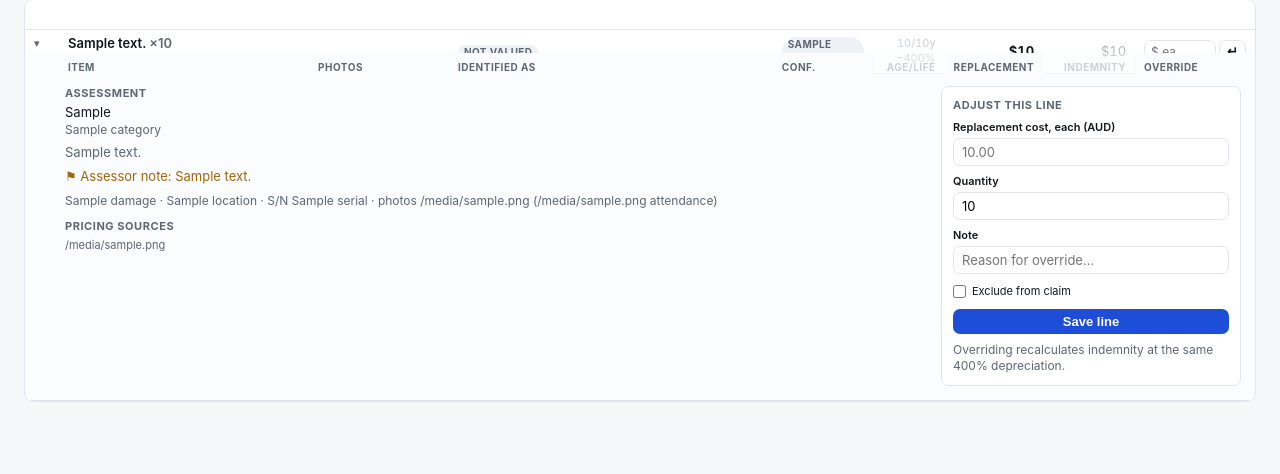
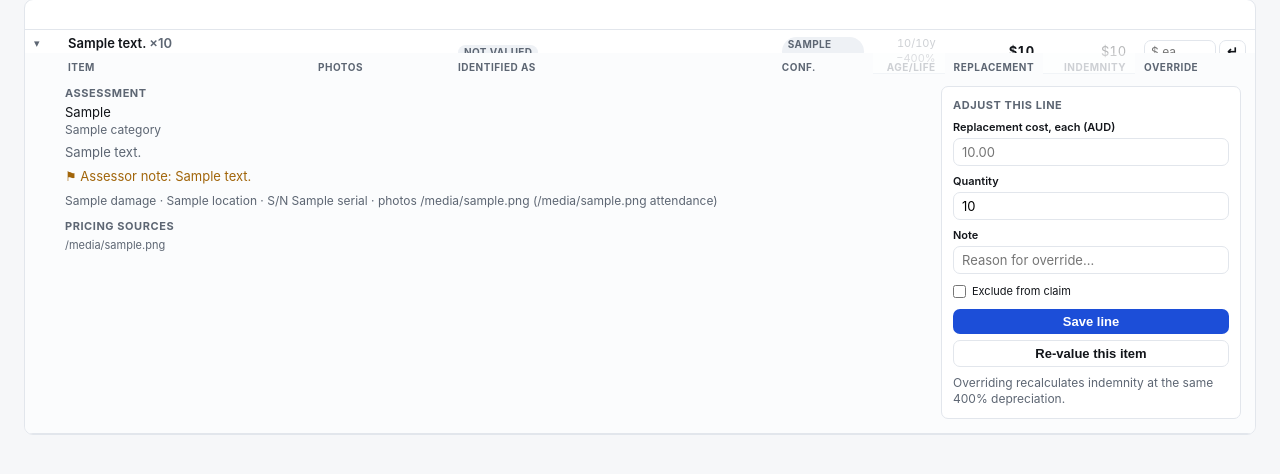
Before and after one commit to coffeeguy77/claimsight, a FastAPI app: template templates/job.html in a window 1280 px wide, after a click that opens the changed part. Shown: the part 209-683 px from the top of the page. Run offline with FastAPI, Linux system fonts and the light colour scheme; the template is opened without the code that fills it: most values are stand-ins (such as "Sample title", 1, 10 or a date in 2020).

Commit message:
Add live valuation progress and per-item re-valuation
Items were marked running the moment they were queued, so a 97-item job showed
80 lines all claiming to be researching while only four were ever in flight,
with no way to tell progress from a stall.

Items now stay queued and are flipped to running by the worker that picks them
up, so the count of running lines never exceeds the worker pool. Adds a progress
bar reporting valued/total, percent, live queued and running counts, a rolling
average per item and an estimated time remaining, plus the descriptions
currently being researched. Each completion is logged to stdout so a long run
can be followed from the deployment logs.

Also guards against double-queueing an item that is already in flight, and adds
a re-value action for a single line so one bad result no longer needs a full
job re-run.

```diff
--- a/main.py
+++ b/main.py
@@ -9,6 +9,7 @@ import re
 import secrets
 import tempfile
 import threading
+import time
 import traceback
 from concurrent.futures import ThreadPoolExecutor
 
@@ -51,6 +52,28 @@ VALUATION_WORKERS = int(os.environ.get("VALUATION_WORKERS", "4"))
 
 _executor = ThreadPoolExecutor(max_workers=VALUATION_WORKERS)
 _job_locks: dict[str, threading.Lock] = {}
+
+# Items handed to a worker but not yet finished. Guards against a second
+# "Value remaining" click re-queueing work that is already in flight.
+_inflight: set[str] = set()
+_inflight_lock = threading.Lock()
+
+# Rolling average of how long one item takes, used to estimate time remaining.
+_timing = {"seconds": 0.0, "count": 0}
+_timing_lock = threading.Lock()
+
+
+def _record_duration(seconds: float) -> None:
+    with _timing_lock:
+        _timing["seconds"] += seconds
+        _timing["count"] += 1
+
+
+def _average_seconds() -> float:
+    with _timing_lock:
+        if not _timing["count"]:
+            return 0.0
+        return _timing["seconds"] / _timing["count"]
 
 
 @app.on_event("startup")
@@ -476,18 +499,29 @@ def start_valuation(
         db.commit()
         return RedirectResponse(f"/jobs/{job_id}", status_code=303)
 
-    targets = [
-        i.id
-        for i in job.items
-        if not i.excluded
-        and not i.manual_override
-        and i.valuation_status in (ValuationStatus.pending, ValuationStatus.failed)
-    ]
+    with _inflight_lock:
+        targets = [
+            i.id
+            for i in job.items
+            if not i.excluded
+            and not i.manual_override
+            and i.valuation_status in (ValuationStatus.pending, ValuationStatus.failed)
+            and i.id not in _inflight
+        ]
+        _inflight.update(targets)
+
+    if not targets:
+        job.status_detail = "Nothing left to value."
+        db.commit()
+        return RedirectResponse(f"/jobs/{job_id}", status_code=303)
+
+    # Items stay pending (= queued) and are flipped to running by the worker
+    # that actually picks them up, so the UI can distinguish the two.
     for item in job.items:
-        if item.id in targets:
-            item.valuation_status = ValuationStatus.running
+        if item.id in targets and item.valuation_status == ValuationStatus.failed:
+            item.valuation_status = ValuationStatus.pending
     job.status = JobStatus.valuing
-    job.status_detail = f"Valuing {len(targets)} items…"
+    job.status_detail = f"Queued {len(targets)} items for valuation."
     db.commit()
 
     _executor.submit(_run_valuations, job_id, targets)
@@ -530,11 +564,16 @@ def _run_valuations(job_id: str, item_ids: list[str]) -> None:
 
 
 def _value_one(item_id: str) -> None:
+    started = time.monotonic()
     db = get_session()
     try:
         item = db.get(Item, item_id)
         if item is None:
             return
+        # Claim it now so the UI shows this one as actively researching.
+        item.valuation_status = ValuationStatus.running
+        db.commit()
+
         captions = [
             p.caption
             for p in db.scalars(
@@ -562,7 +601,19 @@ def _value_one(item_id: str) -> None:
             item.sources = "\n".join(result.sources or [])
         item.valued_at = dt.datetime.now(dt.timezone.utc)
         db.commit()
+
+        elapsed = time.monotonic() - started
+        _record_duration(elapsed)
+        # Surfaced in the Railway logs so a long run can be watched from outside.
+        print(
+            f"[valuation] {item.description[:48]!r} -> "
+            f"{'FAILED' if result.error else f'${item.replacement_value}'} "
+            f"in {elapsed:.0f}s",
+            flush=True,
+        )
     finally:
+        with _inflight_lock:
+            _inflight.discard(item_id)
         db.close()
 
 
@@ -574,9 +625,62 @@ def valuation_progress(
 ):
     job = owned_job(db, job_id, user)
     counts = {status.value: 0 for status in ValuationStatus}
+    rows = []
     for item in job.items:
         counts[item.valuation_status.value] += 1
-    return {"status": job.status.value, "detail": job.status_detail, "counts": counts, "totals": job.totals}
+        if item.valuation_status == ValuationStatus.running:
+            rows.append(item.description[:60])
+
+    total = sum(counts.values())
+    done = counts["complete"] + counts["overridden"] + counts["failed"]
+    outstanding = counts["pending"] + counts["running"]
+
+    average = _average_seconds()
+    eta = None
+    if outstanding and average:
+        # Items run VALUATION_WORKERS at a time.
+        eta = int((outstanding / max(VALUATION_WORKERS, 1)) * average)
+
+    return {
+        "status": job.status.value,
+        "detail": job.status_detail,
+        "counts": counts,
+        "totals": job.totals,
+        "done": done,
+        "total": total,
+        "outstanding": outstanding,
+        "percent": round(done / total * 100) if total else 0,
+        "eta_seconds": eta,
+        "average_seconds": round(average, 1),
+        "researching": rows,
+        "workers": VALUATION_WORKERS,
+    }
+
+
+@app.post("/items/{item_id}/value")
+def value_single_item(
+    item_id: str,
+    user: User = Depends(require_user),
+    db: Session = Depends(db_dependency),
+):
+    """Re-run valuation for one line without touching the rest of the job."""
+    item = db.get(Item, item_id)
+    if not item:
+        raise HTTPException(404, "Item not found")
+    job = owned_job(db, item.job_id, user)
+    if not os.environ.get("ANTHROPIC_API_KEY"):
+        raise HTTPException(400, "ANTHROPIC_API_KEY is not configured.")
+
+    with _inflight_lock:
+        if item_id in _inflight:
+            return RedirectResponse(f"/jobs/{job.id}#item-{item_id}", status_code=303)
+        _inflight.add(item_id)
+
+    item.valuation_status = ValuationStatus.pending
+    item.manual_override = False
+    db.commit()
+    _executor.submit(_value_one, item_id)
+    return RedirectResponse(f"/jobs/{job.id}#item-{item_id}", status_code=303)
 
 
 @app.post("/items/{item_id}")
--- a/templates/job.html
+++ b/templates/job.html
@@ -82,6 +82,18 @@
   #lightbox img{max-width:92vw;max-height:92vh;border-radius:6px}
   .banner{background:var(--warn-soft);border:1px solid #f5d99b;color:var(--warn);
     padding:7px 12px;border-radius:7px;font-size:13px;margin-bottom:10px}
+
+  /* ---- valuation progress --------------------------------------------- */
+  .prog{background:var(--card);border:1px solid var(--line);border-radius:9px;
+    padding:10px 14px;margin-bottom:12px}
+  .prog[hidden]{display:none}
+  .prow{display:flex;align-items:center;gap:10px;margin-bottom:7px;font-size:13px}
+  .bar{height:6px;background:#eef1f5;border-radius:4px;overflow:hidden}
+  .fill{height:100%;background:var(--accent);border-radius:4px;transition:width .6s ease}
+  .queued{color:var(--muted)}
+  .working{color:var(--accent);font-weight:600}
+  @keyframes pulse{0%,100%{opacity:1}50%{opacity:.45}}
+  .working{animation:pulse 1.6s ease-in-out infinite}
   @media(max-width:1100px){.dgrid{grid-template-columns:1fr}}
 </style>
 {% endblock %}
@@ -106,6 +118,18 @@
 </div>
 
 {% if job.status_detail %}<div class="banner" id="statusbar">{{ job.status_detail }}</div>{% endif %}
+
+<div class="prog" id="prog" {% if not (pending or running) %}hidden{% endif %}>
+  <div class="prow">
+    <strong id="p-head">Valuing…</strong>
+    <span class="hint" id="p-sub"></span>
+    <span style="flex:1"></span>
+    <span class="hint" id="p-eta"></span>
+    <button class="btn ghost small" type="button" onclick="location.reload()">Refresh now</button>
+  </div>
+  <div class="bar"><div class="fill" id="p-fill" style="width:0%"></div></div>
+  <div class="hint" id="p-now" style="margin-top:5px"></div>
+</div>
 
 <form method="post" action="/jobs/{{ job.id }}/settings" class="strip">
   <div class="cell"><span class="l">Items</span>
@@ -179,8 +203,9 @@
     <td>
       {% if st in ('complete','overridden') %}
         <div class="idn" title="{{ item.identified_as }}">{{ item.identified_as or item.category }}</div>
-      {% elif st == 'running' %}<span class="pill">researching…</span>
+      {% elif st == 'running' %}<span class="pill working">researching…</span>
       {% elif st == 'failed' %}<span class="pill low">failed</span>
+      {% elif job.status.value == 'valuing' %}<span class="pill queued">queued</span>
       {% else %}<span class="pill">not valued</span>{% endif %}
     </td>
     <td>{% if item.confidence %}<span class="pill {{ item.confidence }}">{{ item.confidence }}</span>{% endif %}</td>
@@ -248,6 +273,12 @@
             Exclude from claim
           </label>
           <p style="margin:10px 0 0"><button class="btn small" type="submit" style="width:100%">Save line</button></p>
+        </form>
+        <form method="post" action="/items/{{ item.id }}/value" style="margin-top:6px">
+          <button class="btn ghost small" type="submit" style="width:100%"
+                  {% if not has_api_key %}disabled{% endif %}>Re-value this item</button>
+        </form>
+        <form>
           {% if item.replacement_value is not none %}
           <p class="tiny muted" style="margin:8px 0 0">
             Overriding recalculates indemnity at the same
@@ -317,19 +348,47 @@ document.addEventListener('keydown', e => {
   if (e.key === 'Escape') document.getElementById('lightbox').style.display = 'none';
 });
 applyFilters();
+function fmtEta(s){
+  if (s === null || s === undefined) return 'estimating…';
+  if (s < 60) return '~' + s + 's remaining';
+  const m = Math.round(s / 60);
+  return '~' + m + ' min remaining';
+}
 {% if pending or running %}
 (function(){
-  let idle = 0;
-  const timer = setInterval(async () => {
+  const prog = document.getElementById('prog');
+  let lastDone = -1, stalls = 0;
+  prog.hidden = false;
+
+  async function poll(){
     try {
       const r = await fetch('/jobs/{{ job.id }}/progress');
       const d = await r.json();
+
+      document.getElementById('p-fill').style.width = d.percent + '%';
+      document.getElementById('p-head').textContent =
+        d.done + ' of ' + d.total + ' valued (' + d.percent + '%)';
+      document.getElementById('p-sub').textContent =
+        d.counts.running + ' researching now · ' + d.counts.pending + ' queued · ' +
+        d.workers + ' at a time' +
+        (d.counts.failed ? ' · ' + d.counts.failed + ' failed' : '');
+      document.getElementById('p-eta').textContent =
+        fmtEta(d.eta_seconds) + (d.average_seconds ? ' · ' + d.average_seconds + 's per item' : '');
+      document.getElementById('p-now').textContent =
+        d.researching.length ? 'Now: ' + d.researching.join(' · ') : '';
+
       const bar = document.getElementById('statusbar');
       if (bar) bar.textContent = d.detail || '';
-      if (d.counts.running === 0 && d.counts.pending === 0) { clearInterval(timer); location.reload(); }
-      else if (++idle > 240) clearInterval(timer);
-    } catch (err) {}
-  }, 5000);
+
+      // Pull in newly valued rows periodically so figures stay current.
+      if (d.done !== lastDone) { stalls = 0; lastDone = d.done; }
+      else if (++stalls > 60) { return; }   // 5 min with no movement: stop polling
+
+      if (d.outstanding === 0) { location.reload(); return; }
+      setTimeout(poll, 4000);
+    } catch (err) { setTimeout(poll, 8000); }
+  }
+  poll();
 })();
 {% endif %}
 </script>
```
